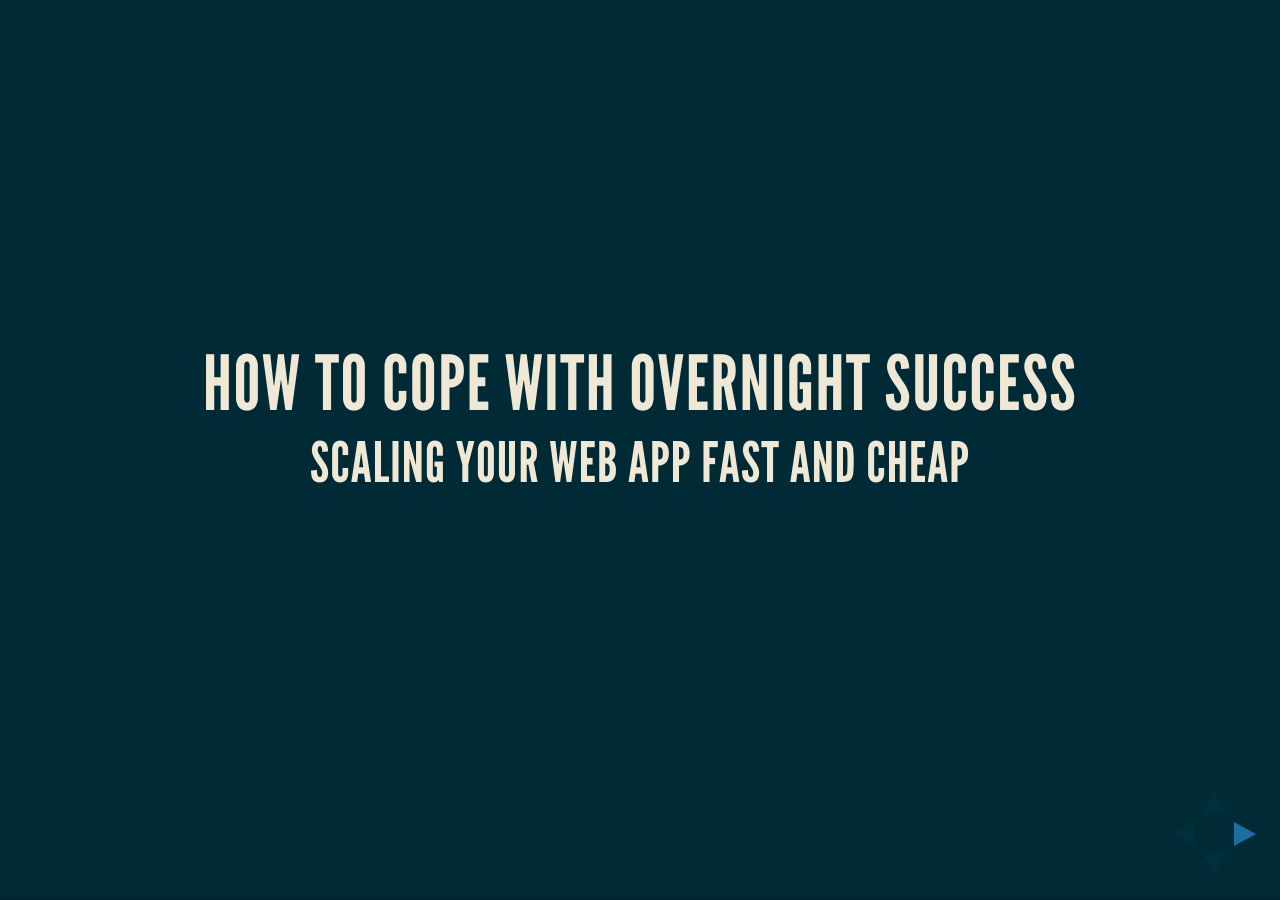
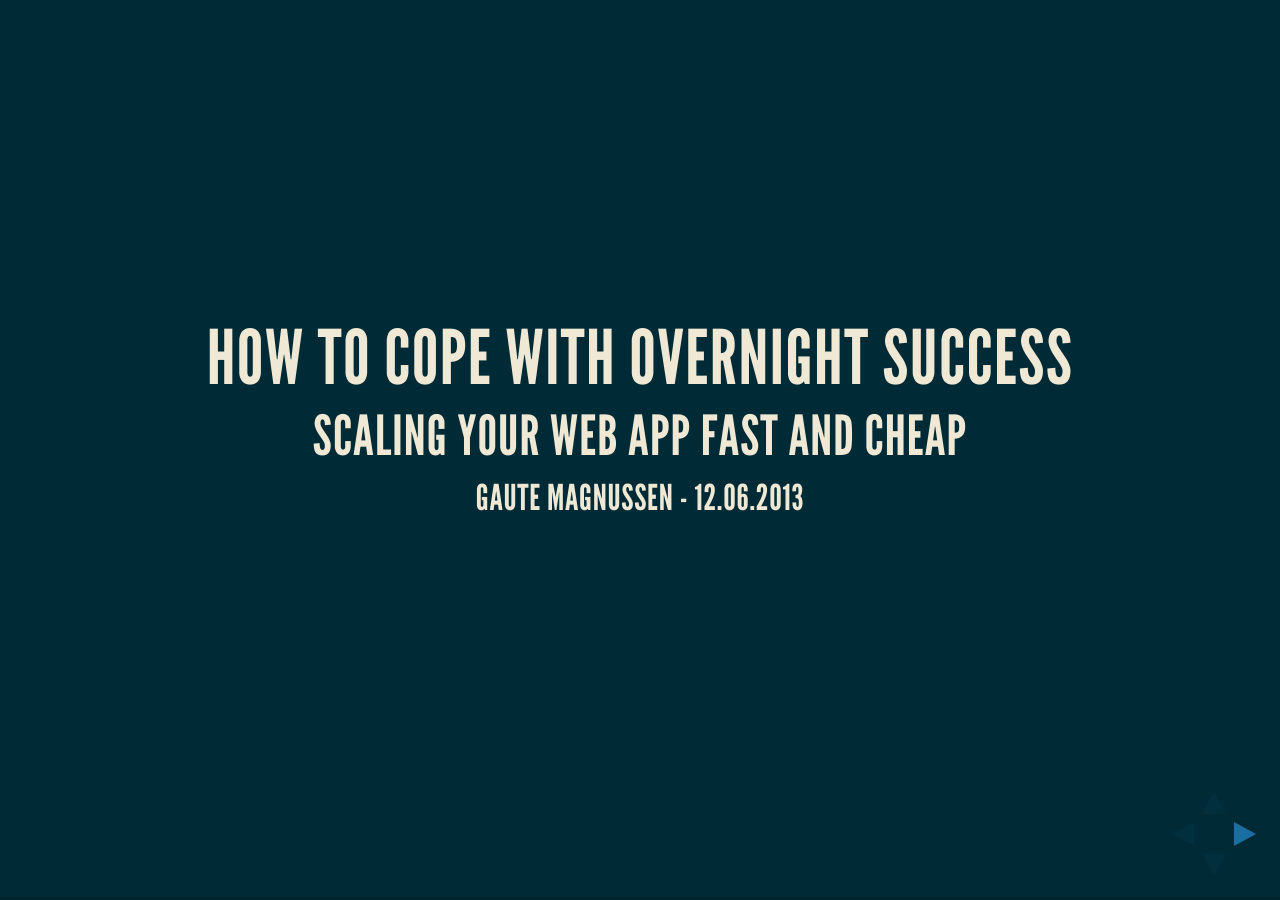
Before and after one commit to gautema/gautema.github.io, a Jekyll site: the page pres/scaling/index.html, which Jekyll copies as it is, in a window 1280 px wide. Built offline with Jekyll 4.4.1, drawn with Linux system fonts in a browser that asks for light colours.

Commit message:
Fixed more on presentation

```diff
--- a/pres/scaling/index.html
+++ b/pres/scaling/index.html
@@ -36,6 +36,7 @@
 				<section>
 					<h2>How to cope with overnight success </h1>
 					<h3>Scaling your web app fast and cheap</h3>
+					<h4>Gaute Magnussen - 12.06.2013</h4>
 				</section>
 
 				<section>
@@ -98,7 +101,7 @@
 					<ul>
 						<li class="fragment">Easy deployment.</li>
 						<li class="fragment">Good test suite.</li>
-						<li class="fragment">Find bottleneck, remove, repeat until done</li>
+						<li class="fragment">Find bottleneck, remove, measure, repeat</li>
 					</ul>
 					<aside class="notes">
 
@@ -119,26 +122,37 @@
 				<section>
 					<h2>Scaling with hardware</h2>
 					<ul>
-						<li>Developers are expencive, hardware is relative cheap (Up to a point)</li>
+						<li class="fragment">Developers are expensive, hardware is cheap (Up to a point)</li>
 					</ul>
 				</section>
 				<section>
 					<h2>Scaling up or out?</h2>
 					<ul>
-						<li>Exponential vs linear growth</li>
-						<li>License costs makes this more complex</li>
-						<li>Out is more complex</li>
+						<li class="fragment">Exponential vs linear cost growth</li>
+						<li class="fragment">License costs makes this more complex</li>
+						<li class="fragment">Out is more complex</li>
 					</ul>
 					<aside class="notes">
 						Scaling up is usually good up to a point. Out requires more infrastructure, laod balancing, harder deployment, more servers to maintain. Scaling up requires throwing away your old hardware and buying new. Out will just add to existing.
 					</aside>
 				</section>
 				<section>
+					<h2>Scaling the database</h2>
+					<ul>
+						<li class="fragment">Scaling out is hard...</li>
+						<li class="fragment">Replicated read database</li>
+						<li class="fragment">Sharding and clustering</li>
+					</ul>
+					<aside class="notes">
+
+					</aside>
+				</section>
+				<section>
 					<h2>Load balancing</h2>
 					<ul>
-						<li>Software vs Hardware</li>
-						<li>Terminate SSL</li>
-						<li>Reverse proxy</li>
+						<li class="fragment">Software vs Hardware</li>
+						<li class="fragment">Terminate SSL</li>
+						<li class="fragment">Reverse proxy</li>
 					</ul>
 					<aside class="notes">
 						Hardware load balancers are really just software balancer with an expencive price and a warranty. Lot's of good open source balancers available. Requires some linux/unix knowledge and getting your hands dirty.
@@ -147,10 +161,10 @@
 				<section>
 					<h2>Using the cloud</h2>
 					<ul>
-						<li>Works well with traffic bursts</li>
-						<li>Some resources are hard to provision</li>
-						<li>Hard to port</li>
-						<li>A lot of available features</li>
+						<li class="fragment">Works well with traffic bursts</li>
+						<li class="fragment">Some resources are hard to provision</li>
+						<li class="fragment">Hard to port</li>
+						<li class="fragment">A lot of available features</li>
 					</ul>
 					<aside class="notes">
 						IO is not adjustable. Data stores are decided.
@@ -162,26 +176,27 @@
 					</aside>
 				</section>
 				<section>
-					<h2>End user cache</h2>
+					<h2>Http cache</h2>
 					<ul>
-						<li>Learn HTTP and it's caching mechanisms</li>
-						<li>Long max-age</li>
-						<li>Change url when changes occur.</li>
+						<li class="fragment">Learn HTTP and it's caching mechanisms</li>
+						<li class="fragment">Long max-age (1 year)</li>
+						<li class="fragment">Change url when the resource changes.</li>
 					</ul>
 					<aside class="notes">
 					</aside>
 				</section>
 				<section>
 					<h2>web.config</h2>
-					<pre><code>
+					<pre><code data-trim contenteditable>
 <?xml version="1.0" encoding="utf-8"?>
 <configuration>
   <system.webServer>
-     <modules runAllManagedModulesForAllRequests="true" />
-        <staticContent>
-            <clientCache cacheControlMode="UseMaxAge"
-            cacheControlMaxAge="1.00:00:00" />
-        </staticContent>
+     <modules runAllManagedModulesForAllRequests="true"></modules>
+     <staticContent>
+       <clientCache cacheControlMode="UseMaxAge"
+        cacheControlMaxAge="365.00:00:00">
+      </clientCache>
+    </staticContent>
   </system.webServer>
 </configuration>
 					</code></pre>
@@ -189,12 +204,14 @@
 					</aside>
 				</section>
 				<section>
-					<h2>Make it static</h2>
+					<h2>Make content static</h2>
 					<ul>
-						<li>Html-files are really easy to serve</li>
-						<li>Can only change at deployment</li>
-						<li>Use on pages that don't change much</li>
-						<li>Put the rest in with JS</li>
+						<li class="fragment">Files are really easy to serve</li>
+						<li class="fragment">Can only change at deployment</li>
+						<li class="fragment">Use on pages that don't change much</li>
+						<li class="fragment">Put the rest in with JS</li>
+						<li class="fragment">Make it easy to deploy</li>
+						<li class="fragment">Make your publishing system create html <br>	instead of coloumns in a database</li>
 					</ul>
 					<aside class="notes">
 					</aside>
@@ -202,16 +219,19 @@
 				<section>
 					<h2>CDN</h2>
 					<ul>
-						<li>Don't host your static resources on your expensive app server</li>
+						<li class="fragment">Don't host your static resources on your expensive app server</li>
 					</ul>
 					<aside class="notes">
 					</aside>
 				</section>
 				<section>
-					<h2>Minimize and bundle and version js</h2>
+					<h2>Bundle requests</h2>
 					<ul>
-						<li>Easier on the client and the server</li>
-						<li>Versioning makes caching easier</li>
+						<li class="fragment">Minimize bundle and version js</li>
+						<li class="fragment">Use css sprites</li>
+						<li class="fragment">Bundle dynamic queries</li>
+						<li class="fragment">Easier on the client and the server</li>
+						<li class="fragment">Versioning makes caching easier</li>
 					</ul>
 					<aside class="notes">
 					</aside>
@@ -219,9 +239,9 @@
 				<section>
 					<h2>Internal cache</h2>
 					<ul>
-						<li>.NET 4.0 brought MemoryCache</li>
-						<li>Distributed caching. Memchached and redis</li>
-						<li>Layer 7 load balancing</li>
+						<li class="fragment">.NET 4.0 brought MemoryCache</li>
+						<li class="fragment">Distributed caching (Memchached and redis)</li>
+						<li class="fragment">Layer 7 load balancing</li>
 					</ul>
 					<aside class="notes">
 					</aside>
@@ -229,9 +249,9 @@
 				<section>
 					<h2>Choosing databases</h2>
 					<ul>
-						<li>Different databases have differnet sweet spots</li>
-						<li>Mix and match in the same application</li>
-						<li>Choose database based on usage, not old habits</li>
+						<li class="fragment">Different databases have differnet sweet spots</li>
+						<li class="fragment">Mix and match in the same application</li>
+						<li class="fragment">Choose database based on usage, not old habits</li>
 					</ul>
 					<aside class="notes">
 					</aside>
@@ -239,9 +259,9 @@
 				<section>
 					<h2>Understand your databases</h2>
 					<ul>
-						<li>Don't hide all the database features behind a generic repository</li>
-						<li>Batch data</li>
-						<li>Use your database's strengths and be aware of it's weaknesses</li>
+						<li class="fragment">Don't hide all the database features <br>behind a generic repository</li>
+						<li class="fragment">Batch data</li>
+						<li class="fragment">Use your database's strengths <br>and be aware of it's weaknesses</li>
 					</ul>
 					<aside class="notes">
 					</aside>
@@ -249,9 +269,9 @@
 				<section>
 					<h2>Save your data based on usage</h2>
 					<ul>
-						<li>In read heavy use cases, make it cheap to read.</li>
-						<li>In write heavy use cases, make it cheap to write</li>
-						<li>Mix and match architectures in your application</li>
+						<li class="fragment">In read heavy use cases, make it cheap to read.</li>
+						<li class="fragment">In write heavy use cases, make it cheap to write</li>
+						<li class="fragment">Mix and match architectures in your application</li>
 					</ul>
 					<aside class="notes">
 					</aside>
@@ -259,9 +279,9 @@
 				<section>
 					<h2>Batch your network queries</h2>
 					<ul>
-						<li>Don't pretend memory calls and network calls are the same</li>
-						<li>Separate request based on caching </li>
-						<li>Leverage HTTP cache inside your application aswell. .NET default behaviour is bypassing cache.</li>
+						<li class="fragment">Don't pretend memory calls and network calls are the same</li>
+						<li class="fragment">Separate request based on caching </li>
+						<li class="fragment">Leverage HTTP cache inside your application aswell. .NET default behaviour is bypassing cache.</li>
 					</ul>
 					<aside class="notes">
 						Remember .NET uses IE's caching, so upgrade IE for better caching.
@@ -270,41 +290,36 @@
 				<section>
 					<h2>Put state on the client</h2>
 					<ul>
-						<li>Avoid sticky sessions</li>
-						<li>No memory used per user</li>
+						<li class="fragment">Avoid sticky sessions</li>
+						<li class="fragment">No memory used per user</li>
 					</ul>
-					<aside class="notes">
-					</aside>
-				</section>
-				<section>
-					<h2>Reduce the number of requests</h2>
 					<aside class="notes">
 					</aside>
 				</section>
 				<section>
 					<h2>Do slow work in the background</h2>
 					<ul>
-						<li>Not all processes have the same priority</li>
-						<li>Synchronicity actions can be faked in the UI layer</li>
-						<li>Handles sudden bursts in traffic better</li>
+						<li class="fragment">Not all processes have the same priority</li>
+						<li class="fragment">Synchronicity actions can be faked in the UI layer</li>
+						<li class="fragment">Handles sudden bursts in traffic better</li>
 					<aside class="notes">
 					</aside>
 				</section>
 				<section>
 					<h2>Reject features</h2>
 					<ul>
-						<li>Avoid cross cutting features if you can</li>
-						<li>Product owners don't understand how features kill performance. Tell them.</li>
+						<li class="fragment">Avoid cross cutting features if you can</li>
+						<li class="fragment">Product owners don't understand how features kill performance. Tell them.</li>
 					</ul>
 					<aside class="notes">
 					</aside>
 				</section>
 				<section>
-					<h2>Conclution</h2>
+					<h2>Conclusion</h2>
 					<ul>
-						<li>Move fast</li>
-						<li>Measure</li>
-						<li>Don't stop thinking about speed</li>
+						<li class="fragment">Move fast</li>
+						<li class="fragment">Measure</li>
+						<li class="fragment">Don't stop thinking about speed</li>
 					</ul>
 					<aside class="notes">
 					</aside>
@@ -338,6 +353,7 @@
 				progress: true,
 				history: true,
 				center: true,
+				width: 1200,
 
 				theme: Reveal.getQueryHash().theme, // available themes are in /css/theme
 				transition: 'fade', // default/cube/page/concave/zoom/linear/fade/none
```
Also changed, not shown: other parts of pres/scaling/index.html (+5 -3 lines).
